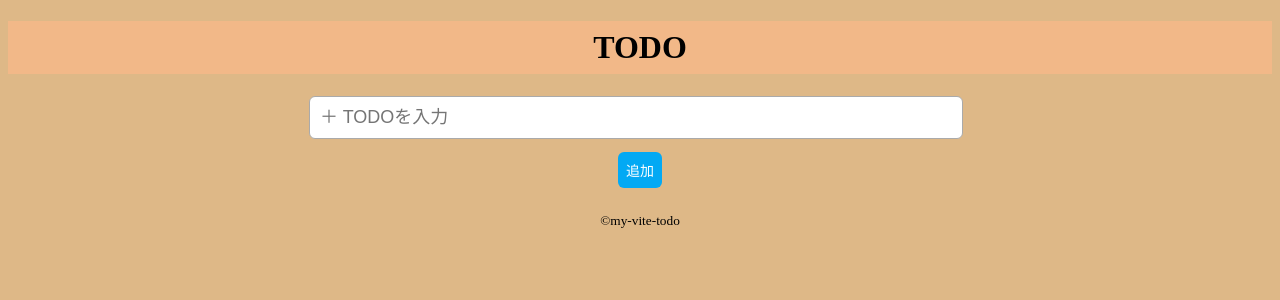
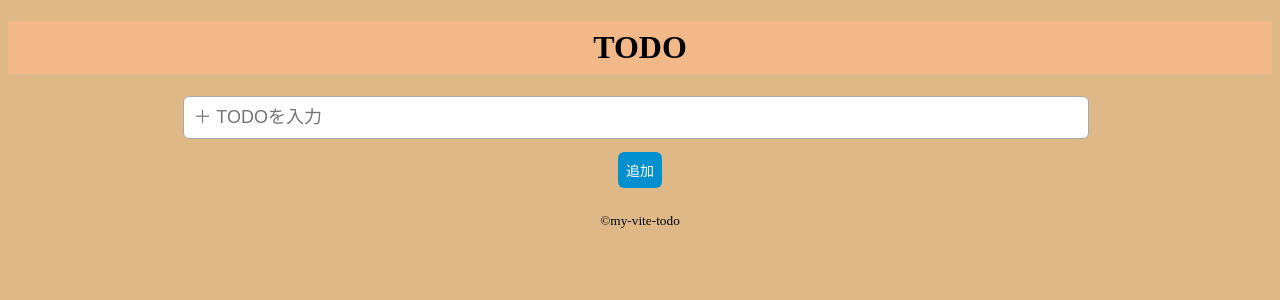
Before and after one commit to Lycoris314/todoVue, a Vue app: page / in a window 1280 px wide. Shown: the top 300 px of the page. Built offline with nearby package versions, Linux system fonts and the light colour scheme.

Commit message:
微修正

```diff
--- a/src/components/MainTodo.vue
+++ b/src/components/MainTodo.vue
@@ -98,7 +98,7 @@ const changeCheck = (id) => {
 }
 
 .todo_input {
-    width: 50%;
+    width: 70%;
     margin-right: 8px;
     padding: 10px;
     font-size: 18px;
@@ -111,7 +111,7 @@ const changeCheck = (id) => {
     margin: 3px;
     padding: 8px;
     cursor: pointer;
-    background-color: #03a9f4;
+    background-color: #048fcf;
     border-radius: 6px;
     color: #fff;
     text-align: center;
@@ -128,11 +128,11 @@ const changeCheck = (id) => {
     background-color: antiquewhite;
     padding: 5px;
     margin: 20px;
-    width: 60%;
+    width: 70%;
 }
 
 .green {
-    background-color: rgb(118, 187, 14);
+    background-color: rgb(93, 149, 9);
 }
 
 .pink {
```
